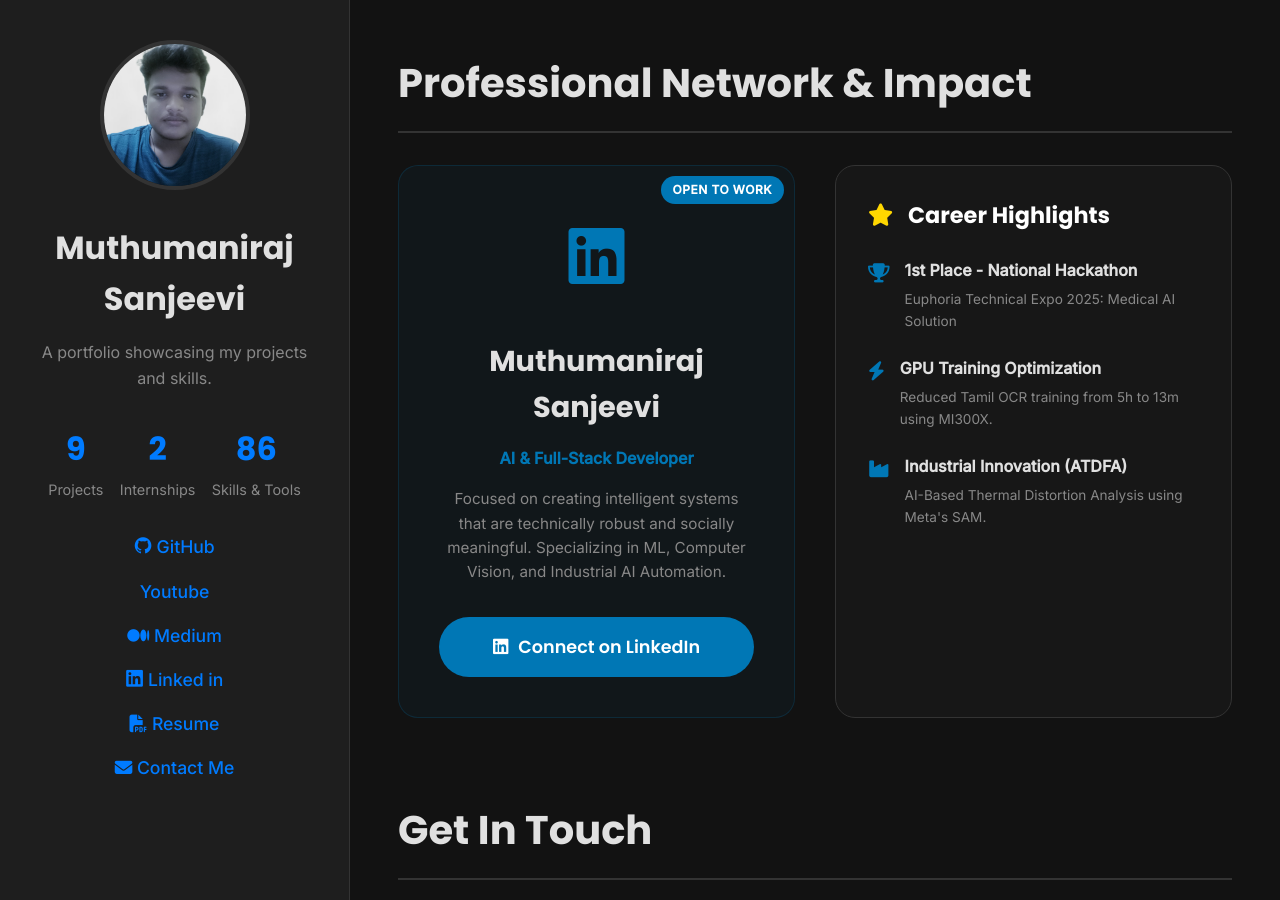
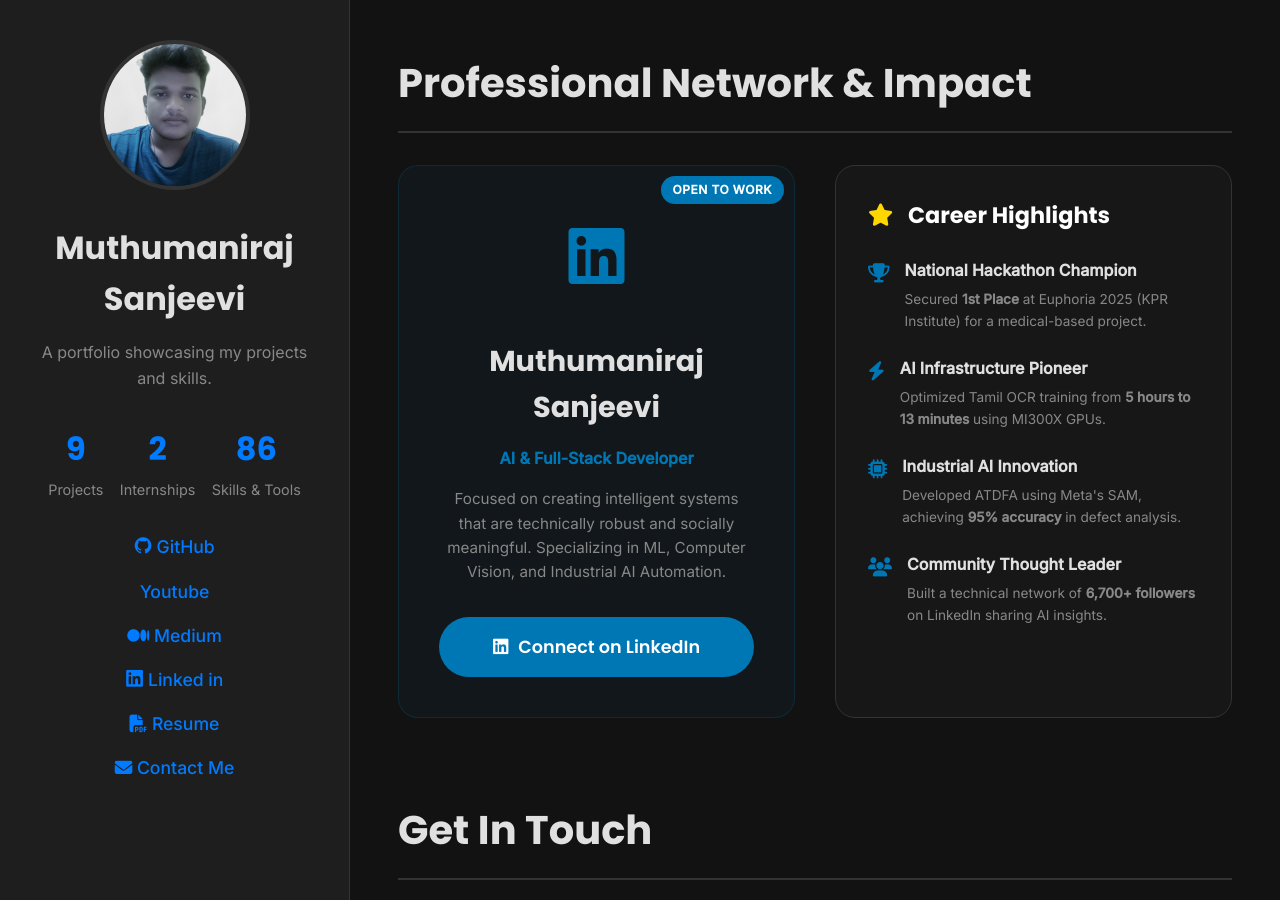
Before and after one commit to Muthumaniraj26/portfoliomuthumaniraj, a Jekyll site: the page built from index.html, in a window 1280 px wide and 900 px high, scrolled down 3660 px. Built offline with Jekyll 4.4.1, drawn with Linux system fonts in a browser that asks for light colours.

Commit message:
Enhance LinkedIn Section: Detailed Career Highlights with Real-World Metrics and Achievements

```diff
--- a/index.html
+++ b/index.html
@@ -163,24 +163,32 @@ title: Home
       <div class="highlight-item" style="display: flex; gap: 15px;">
         <div style="color: #0077b5; font-size: 1.2rem;"><i class="fas fa-trophy"></i></div>
         <div>
-          <h4 style="margin: 0; font-size: 1rem;">1st Place - National Hackathon</h4>
-          <p style="margin: 5px 0 0 0; font-size: 0.85rem; color: var(--text-muted);">Euphoria Technical Expo 2025: Medical AI Solution</p>
+          <h4 style="margin: 0; font-size: 1rem;">National Hackathon Champion</h4>
+          <p style="margin: 5px 0 0 0; font-size: 0.85rem; color: var(--text-muted);">Secured <b>1st Place</b> at Euphoria 2025 (KPR Institute) for a medical-based project.</p>
         </div>
       </div>
 
       <div class="highlight-item" style="display: flex; gap: 15px;">
         <div style="color: #0077b5; font-size: 1.2rem;"><i class="fas fa-bolt"></i></div>
         <div>
-          <h4 style="margin: 0; font-size: 1rem;">GPU Training Optimization</h4>
-          <p style="margin: 5px 0 0 0; font-size: 0.85rem; color: var(--text-muted);">Reduced Tamil OCR training from 5h to 13m using MI300X.</p>
+          <h4 style="margin: 0; font-size: 1rem;">AI Infrastructure Pioneer</h4>
+          <p style="margin: 5px 0 0 0; font-size: 0.85rem; color: var(--text-muted);">Optimized Tamil OCR training from <b>5 hours to 13 minutes</b> using MI300X GPUs.</p>
         </div>
       </div>
 
       <div class="highlight-item" style="display: flex; gap: 15px;">
-        <div style="color: #0077b5; font-size: 1.2rem;"><i class="fas fa-industry"></i></div>
+        <div style="color: #0077b5; font-size: 1.2rem;"><i class="fas fa-microchip"></i></div>
         <div>
-          <h4 style="margin: 0; font-size: 1rem;">Industrial Innovation (ATDFA)</h4>
-          <p style="margin: 5px 0 0 0; font-size: 0.85rem; color: var(--text-muted);">AI-Based Thermal Distortion Analysis using Meta's SAM.</p>
+          <h4 style="margin: 0; font-size: 1rem;">Industrial AI Innovation</h4>
+          <p style="margin: 5px 0 0 0; font-size: 0.85rem; color: var(--text-muted);">Developed ATDFA using Meta's SAM, achieving <b>95% accuracy</b> in defect analysis.</p>
+        </div>
+      </div>
+
+      <div class="highlight-item" style="display: flex; gap: 15px;">
+        <div style="color: #0077b5; font-size: 1.2rem;"><i class="fas fa-users"></i></div>
+        <div>
+          <h4 style="margin: 0; font-size: 1rem;">Community Thought Leader</h4>
+          <p style="margin: 5px 0 0 0; font-size: 0.85rem; color: var(--text-muted);">Built a technical network of <b>6,700+ followers</b> on LinkedIn sharing AI insights.</p>
         </div>
       </div>
     </div>
```
Also changed, not shown: 1 other file.
